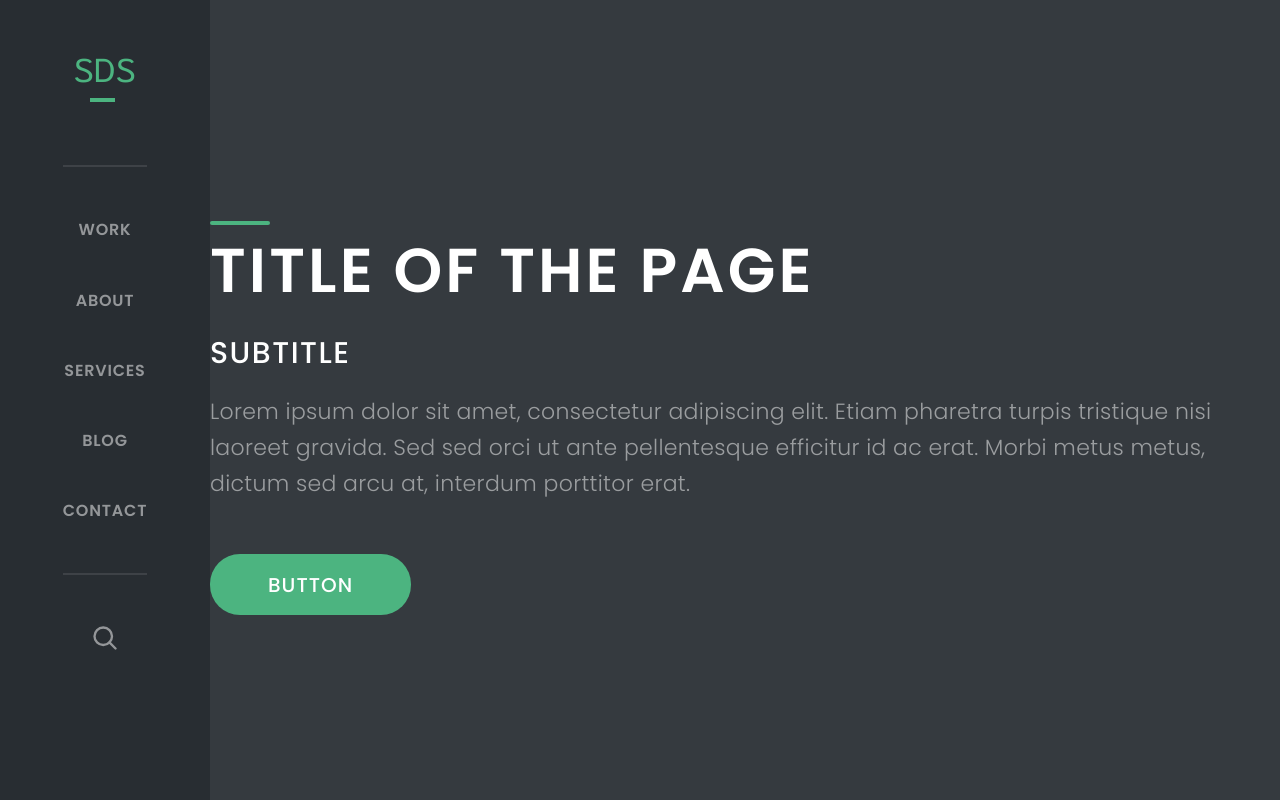
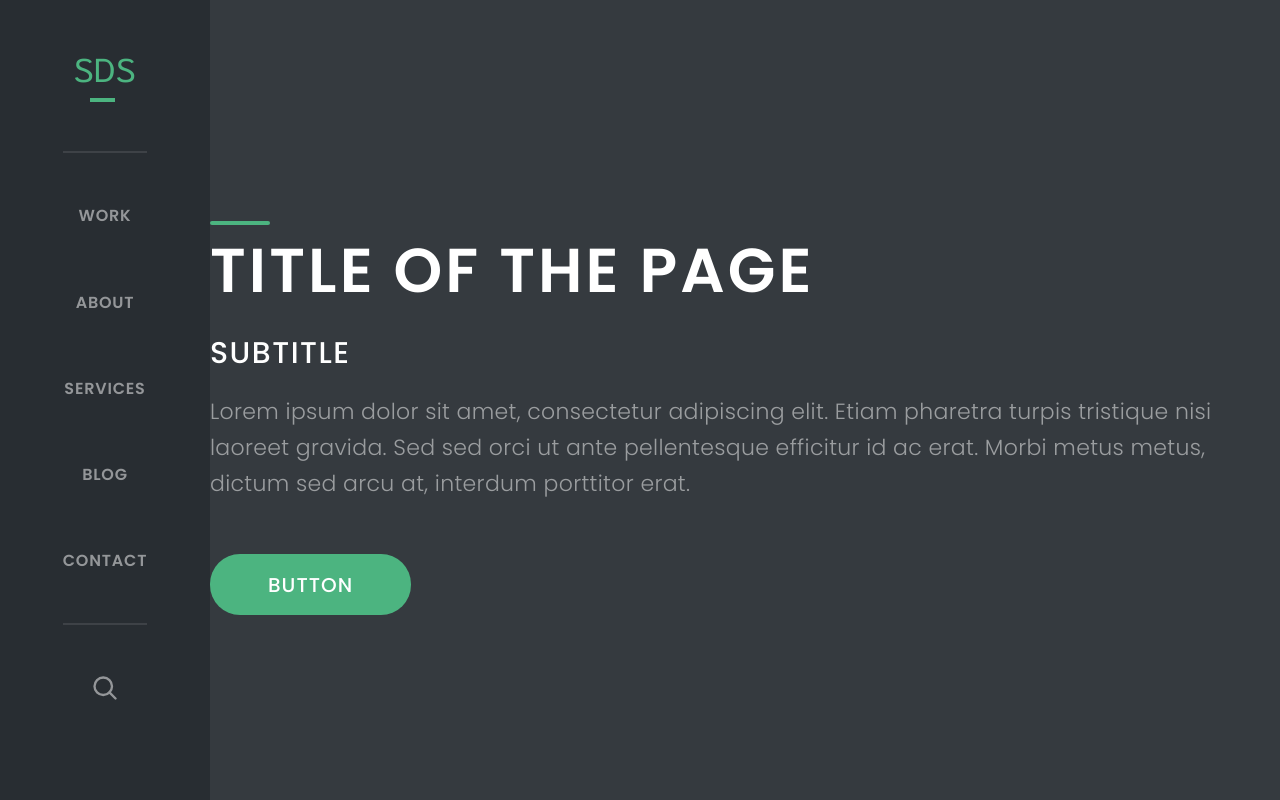
Before and after one commit to coatceatl/sds-landing, a website built with webpack: page index.html in a window 1280 px wide. Shown: the top 800 px of the page. Built offline with nearby package versions, Linux system fonts and the light colour scheme.

Commit message:
changed css for header and testimonials

```diff
--- a/src/scss/_header.scss
+++ b/src/scss/_header.scss
@@ -15,7 +15,6 @@
   text-transform: uppercase;
   letter-spacing: 0.64px;
   font-family: 'Sawarabi Gothic', sans-serif;
-  padding-bottom: 14px;
   &:after {
     content: '';
     display: block;
@@ -40,7 +39,7 @@
   border-bottom: 2px solid rgba(255,255,255,0.1);
 }
 .header_nav-list-item:not(:last-child) {
-  margin-bottom: 39px;
+  margin-bottom: 55px;
 }
 .header_nav-list-item-link {
   color: #fff;
--- a/src/scss/_testimonial.scss
+++ b/src/scss/_testimonial.scss
@@ -22,6 +22,7 @@
   letter-spacing: 0.42px;
   margin-bottom: 57px;
   margin-top: 28px;
+  font-style: italic;
 }
 .testimonial_author {
   color: #8c9198;
```
Also changed, not shown: dist/main.css.
